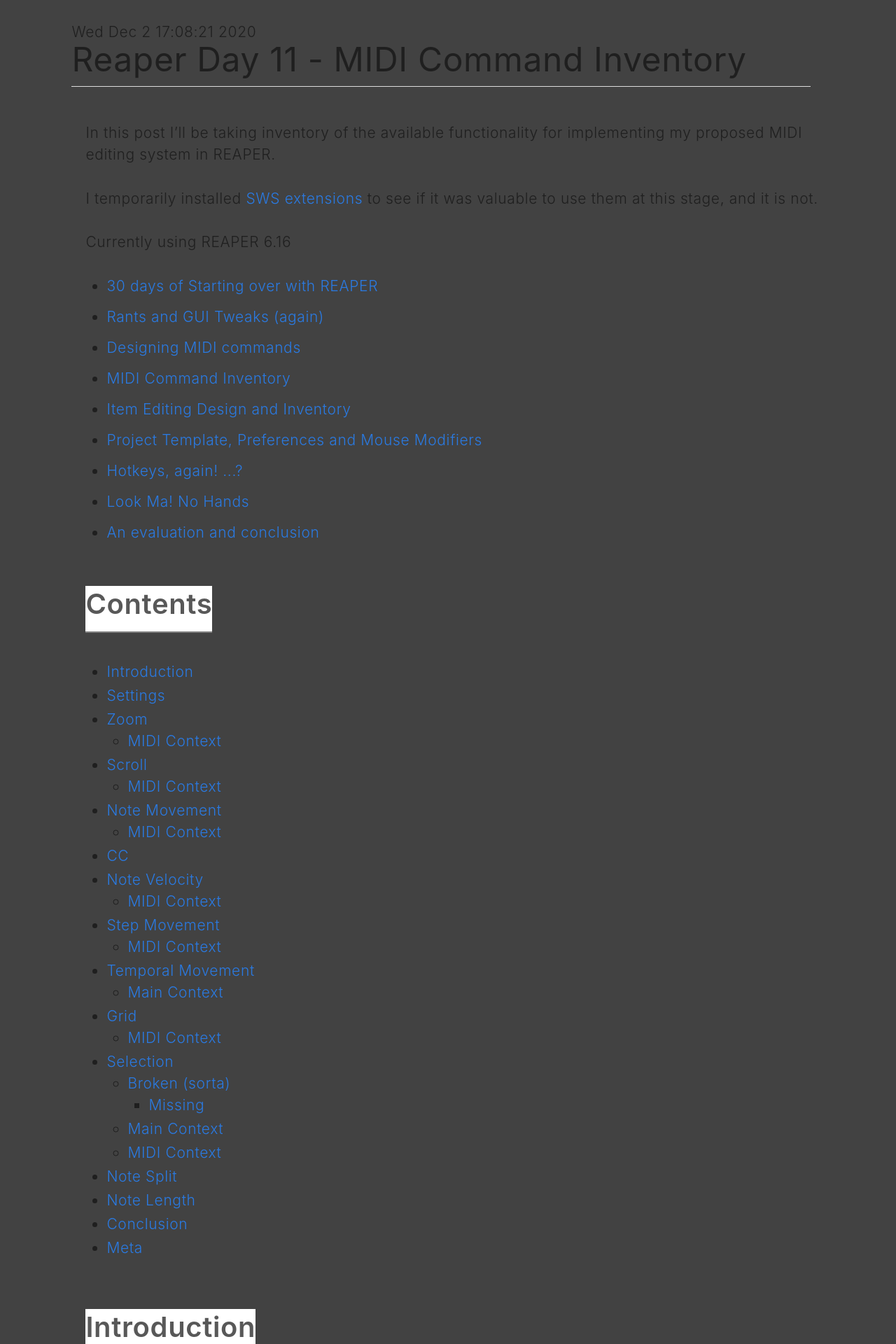
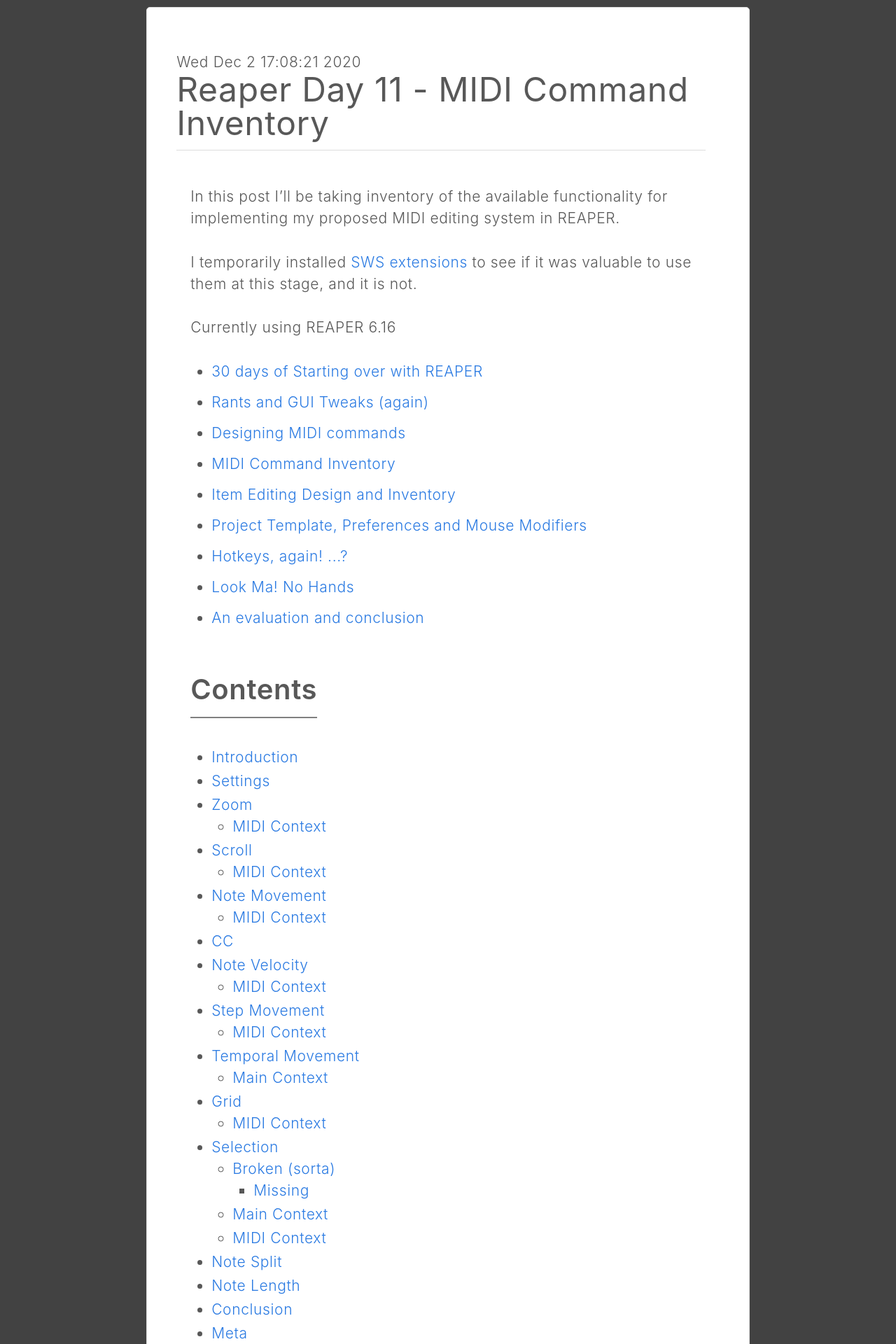
Before and after one commit to RobertARandolph/AdmiralBumbleBee.com, a Jekyll site: the page built from _posts/2020-12-02-Reaper-Day-11.md, in a window 1280 px wide. Shown: the top 1920 px of the page at 70% size. Built offline with Jekyll 4.4.1, drawn with Linux system fonts in a browser that asks for light colours.

Commit message:
fix reader

```diff
--- a/_layouts/reader.html
+++ b/_layouts/reader.html
@@ -62,7 +62,7 @@
           }
         }
       </script>
-      <article class="post" itemscope itemtype="http://schema.org/BlogPosting">
+      <article class="index-post" itemscope itemtype="http://schema.org/BlogPosting">
         <div class="h1-style">
           <header class="post-header">
             <span class="post-meta">{{ page.date | date: "%c" }}</span>
--- a/_sass/_reader.scss
+++ b/_sass/_reader.scss
@@ -10,6 +10,17 @@
         margin-top: 0px !important;
         margin-bottom: 1em !important;
     }
+}
+
+.wrapper {
+    max-width: calc(calc( 98% - (16% + 10%)) - (30px * 2));
+    margin-right: auto;
+    margin-left: auto;
+}
+
+.page-content {
+    padding: 0px;
+    flex: none;
 }
 
 ul li {
--- a/css/reader.scss
+++ b/css/reader.scss
@@ -4,6 +4,7 @@
 @charset "utf-8";
 
 $text-color:       rgba(17, 17, 17, 0.7);;
+$light-text-color: lighten($text-color, 50%);
 $background-color: white;
 $brand-color:      #2a7ae2;
 
```
